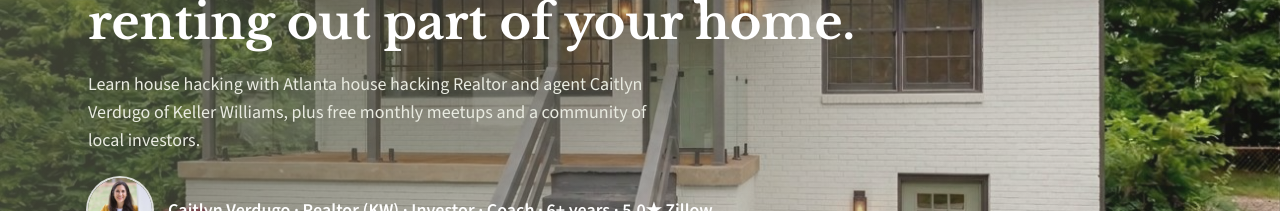
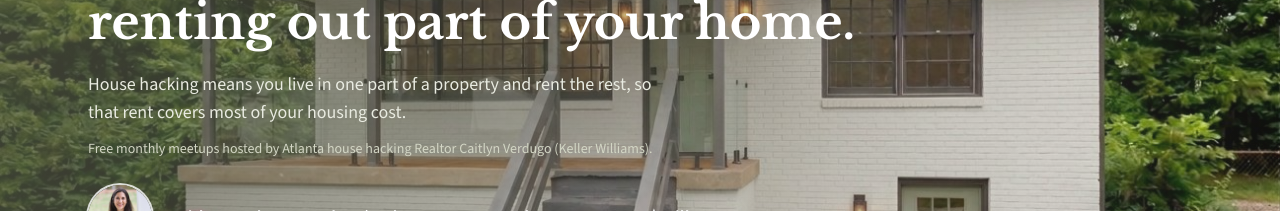
Before and after one commit to colivingcait/househackingatl, a Next.js app: page / in a window 1280 px wide. Shown: the part 227-438 px from the top of the page. Built offline with nearby package versions, Linux system fonts and the light colour scheme; no server answers.

Commit message:
Restore the hero subhead and add a smaller Realtor line.
Keep the original house hacking sentence and place a shorter meetup line beneath it. Title, meta description, and JSON-LD stay as they are.

Co-authored-by: colivingcait <colivingcait@users.noreply.github.com>

```diff
--- a/src/app/page.tsx
+++ b/src/app/page.tsx
@@ -49,7 +49,10 @@ export default function Home() {
           </FadeIn>
           <FadeIn delay={0.1}>
             <p className="mt-6 max-w-xl text-lg text-sage-100">
-              Learn house hacking with Atlanta house hacking Realtor and agent Caitlyn Verdugo of Keller Williams, plus free monthly meetups and a community of local investors.
+              House hacking means you live in one part of a property and rent the rest, so that rent covers most of your housing cost.
+            </p>
+            <p className="mt-3 max-w-xl text-sm leading-relaxed text-sage-200">
+              Free monthly meetups hosted by Atlanta house hacking Realtor Caitlyn Verdugo (Keller Williams).
             </p>
             <div className="mt-6 flex items-center gap-4">
               <div className="relative h-16 w-16 shrink-0 overflow-hidden rounded-full ring-2 ring-white/80">
```
